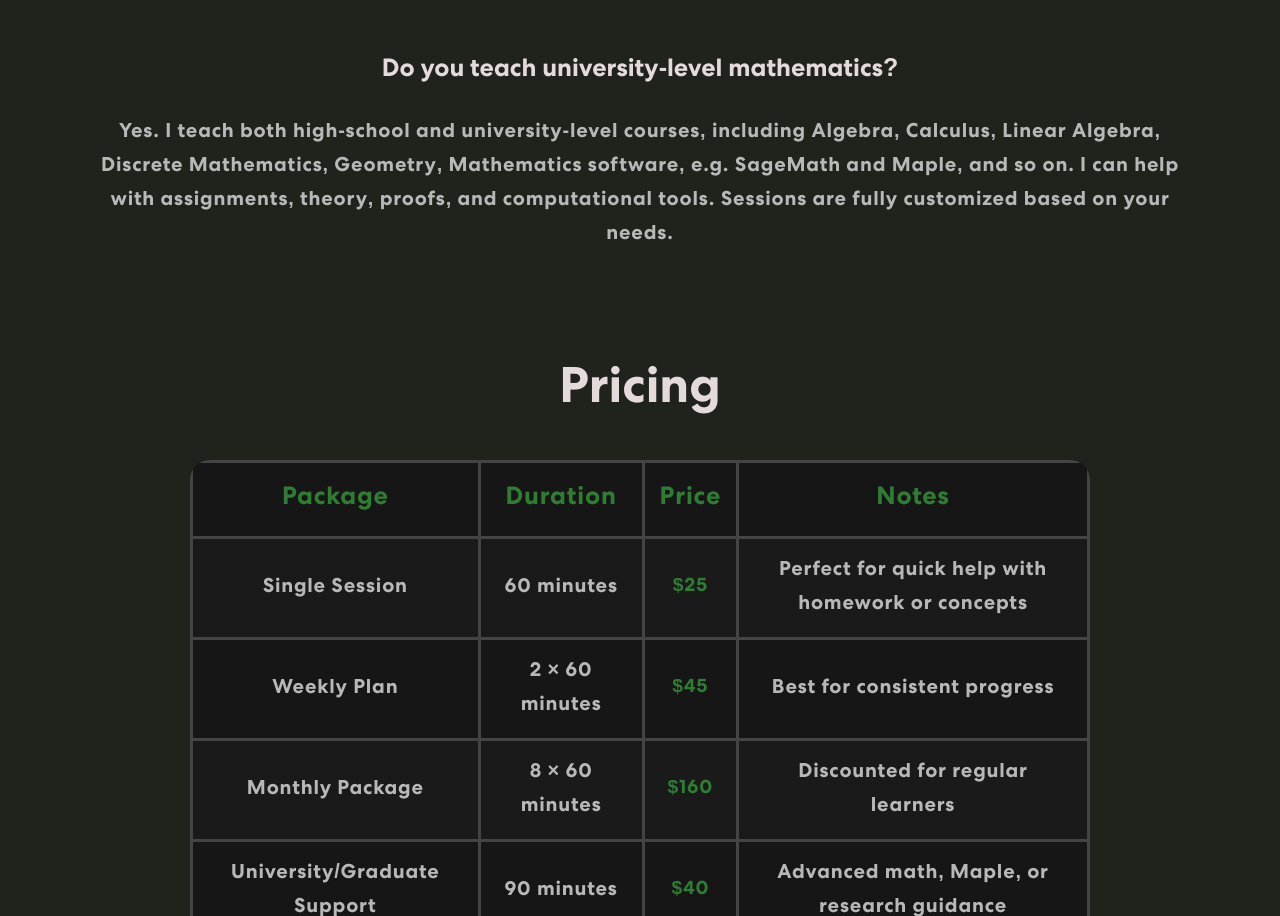
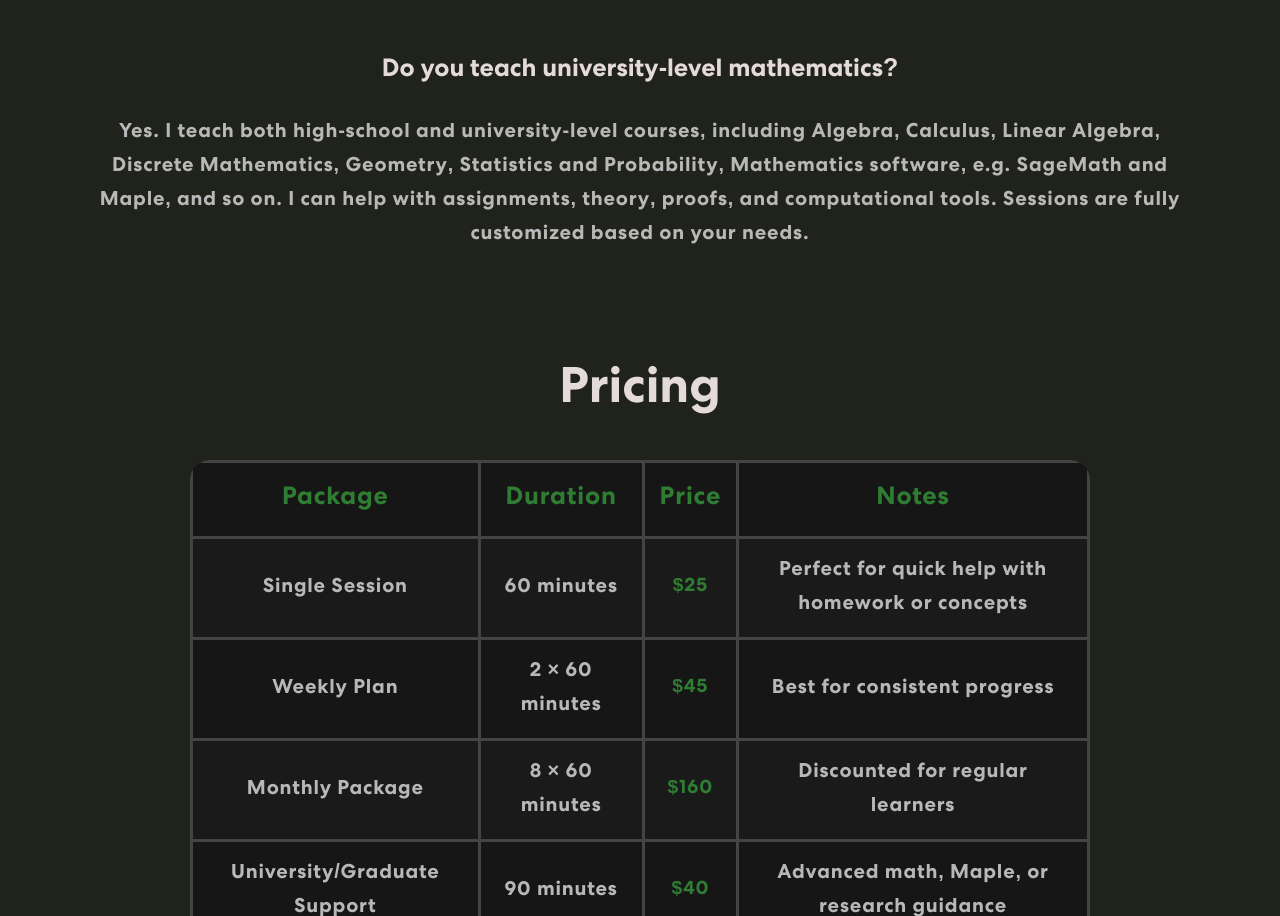
Before and after one commit to Online-Code87/math-tutoring1, a React (Create React App) app: page / in a window 1280 px wide. Shown: the part 4105-5021 px from the top of the page. Built offline with nearby package versions, Linux system fonts and the light colour scheme.

Commit message:
small modiif

```diff
--- a/src/components/MathTutoring.js
+++ b/src/components/MathTutoring.js
@@ -115,7 +115,7 @@ const MathTutoring = () => {
               </div>
               <div>
                 <h5>Do you teach university-level mathematics?</h5>
-                <p>Yes. I teach both high-school and university-level courses, including Algebra, Calculus, Linear Algebra, Discrete Mathematics, Geometry, Mathematics software, e.g. SageMath and Maple, and so on. I can help with assignments, theory, proofs, and computational tools. Sessions are fully customized based on your needs.</p>
+                <p>Yes. I teach both high-school and university-level courses, including Algebra, Calculus, Linear Algebra, Discrete Mathematics, Geometry, Statistics and Probability, Mathematics software, e.g. SageMath and Maple, and so on. I can help with assignments, theory, proofs, and computational tools. Sessions are fully customized based on your needs.</p>
               </div>
             </Col>
           </Row>
```
